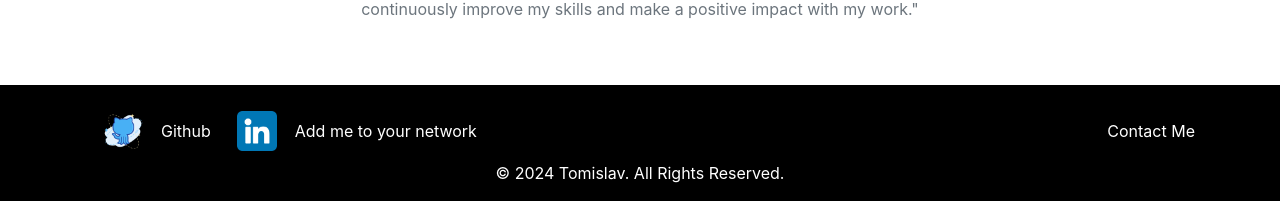
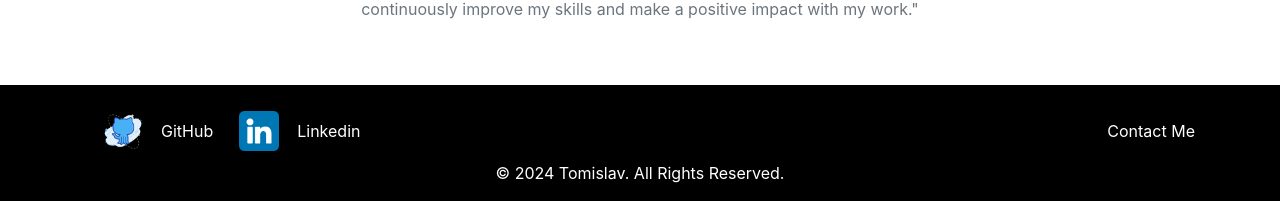
Before and after one commit to TomyLee88/Personal-Portfolio, a Django app: page /about/ in a window 1280 px wide. Shown: the part 1354-1555 px from the top of the page. Run offline with Django 5.2, Linux system fonts and the light colour scheme; some libraries are stand-ins or nearby versions.

Commit message:
removed facebook img from file. Changed text in footer and link for GitHub

```diff
--- a/web/templates/web/base.html
+++ b/web/templates/web/base.html
@@ -35,13 +35,13 @@
 <footer id="footer" class="text-white py-3 custom_footer bg-black">
     <div class="container d-flex flex-column flex-md-row justify-content-between align-items-center">
         <div class="social-links d-flex flex-column flex-md-row align-items-center mb-3 mb-md-0">
-            <a href="https://www.facebook.com/tomislav.colic.7/" class="text-white mx-2 d-flex align-items-center custom_nav_link" title="Facebook">
+            <a href="https://github.com/TomyLee88" class="text-white mx-2 d-flex align-items-center custom_nav_link" title="Facebook">
                 <img src="{% static 'web/img/icons/github.png' %}" alt="Github" class="icon">
-                <span class="ml-2 custom_nav_link">Github</span>
+                <span class="ml-2 custom_nav_link">GitHub</span>
             </a>
             <a href="https://www.linkedin.com/in/tomislav-colic-6ab8a2201/" class="text-white mx-2 d-flex align-items-center custom_nav_link" title="LinkedIn">
                 <img src="{% static 'web/img/icons/linkedin.png' %}" alt="LinkedIn" class="icon">
-                <span class="ml-2 custom_nav_link">Add me to your network</span>
+                <span class="ml-2 custom_nav_link">Linkedin</span>
             </a>
         </div>
         <div class="contact-info text-center">
```
Also changed, not shown: web/static/web/img/icons/facebook.png (deleted).
